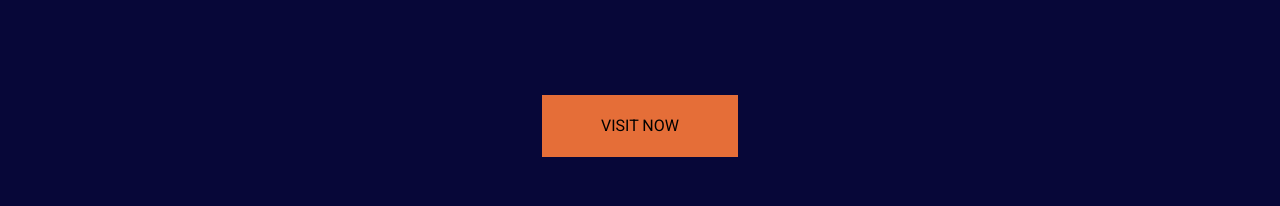
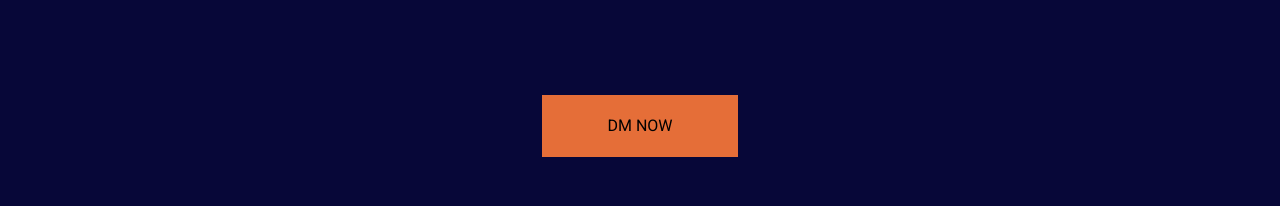
Before and after one commit to harshavarthanep/DatteTech, a Next.js app: page / in a window 1280 px wide. Shown: the part 3547-3753 px from the top of the page. Built offline with nearby package versions, Linux system fonts and the light colour scheme.

Commit message:
Update Blog.tsx

```diff
--- a/components/Blog.tsx
+++ b/components/Blog.tsx
@@ -127,10 +127,10 @@ const Blog = () => {
           whileInView={"show"}
           viewport={{ once: false, amount: 0.2 }}
         >
-          <a href="https://maps.app.goo.gl/6dDcpfzJEMmspv2X8">
+          <a href="https://wa.me/8667701001?text=Hi%20there!%20I'm%20interested%20to%20know%20more%20about%20DatteTech%20">
           <CustomButton
             buttonStyles="block w-[196px] h-[62px] mx-auto"
-            text="Visit Now"
+            text="DM Now"
           />
           </a>
         </motion.div>
```
